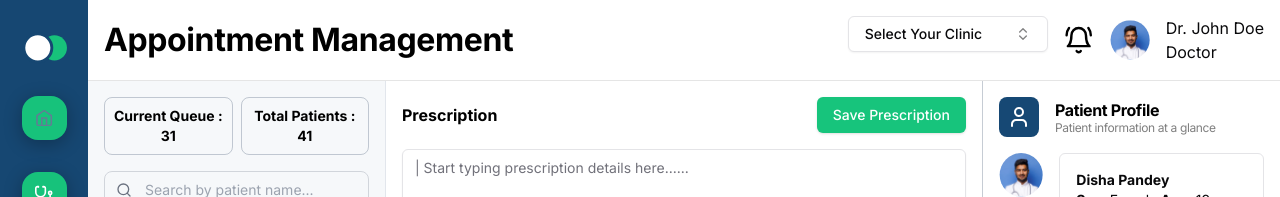
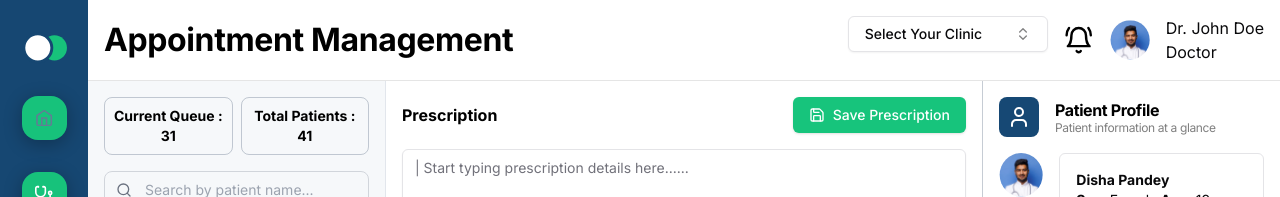
Before and after one commit to ShahidMollick/careq-webapp, a Next.js app: page /appointment in a window 1280 px wide. Shown: the top 197 px of the page. Built offline with nearby package versions, Linux system fonts and the light colour scheme.

Commit message:
save dhs

```diff
--- a/src/app/appointment/page.tsx
+++ b/src/app/appointment/page.tsx
@@ -14,6 +14,7 @@ import { ComboboxDemo } from "@/components/ui/combobox";
 import data from "./appointments.json";
 import { Textarea } from "@/components/ui/textarea";
 import { Search } from "lucide-react";
+import { Save } from "lucide-react";
 
 const AppointmentPage: React.FC = () => {
   const [searchTerm, setSearchTerm] = useState("");
@@ -215,7 +216,10 @@ const AppointmentPage: React.FC = () => {
           <div className="editor-container p-4">
             <div className="flex flex-row justify-between items-center mb-4">
               <div className="text-md sub-section-title">Prescription</div>
-              <Button>Save Prescription</Button>
+              <Button>
+                <Save className="h-5 w-5" />{" "}
+                Save Prescription
+              </Button>
             </div>
 
             <Textarea
```
